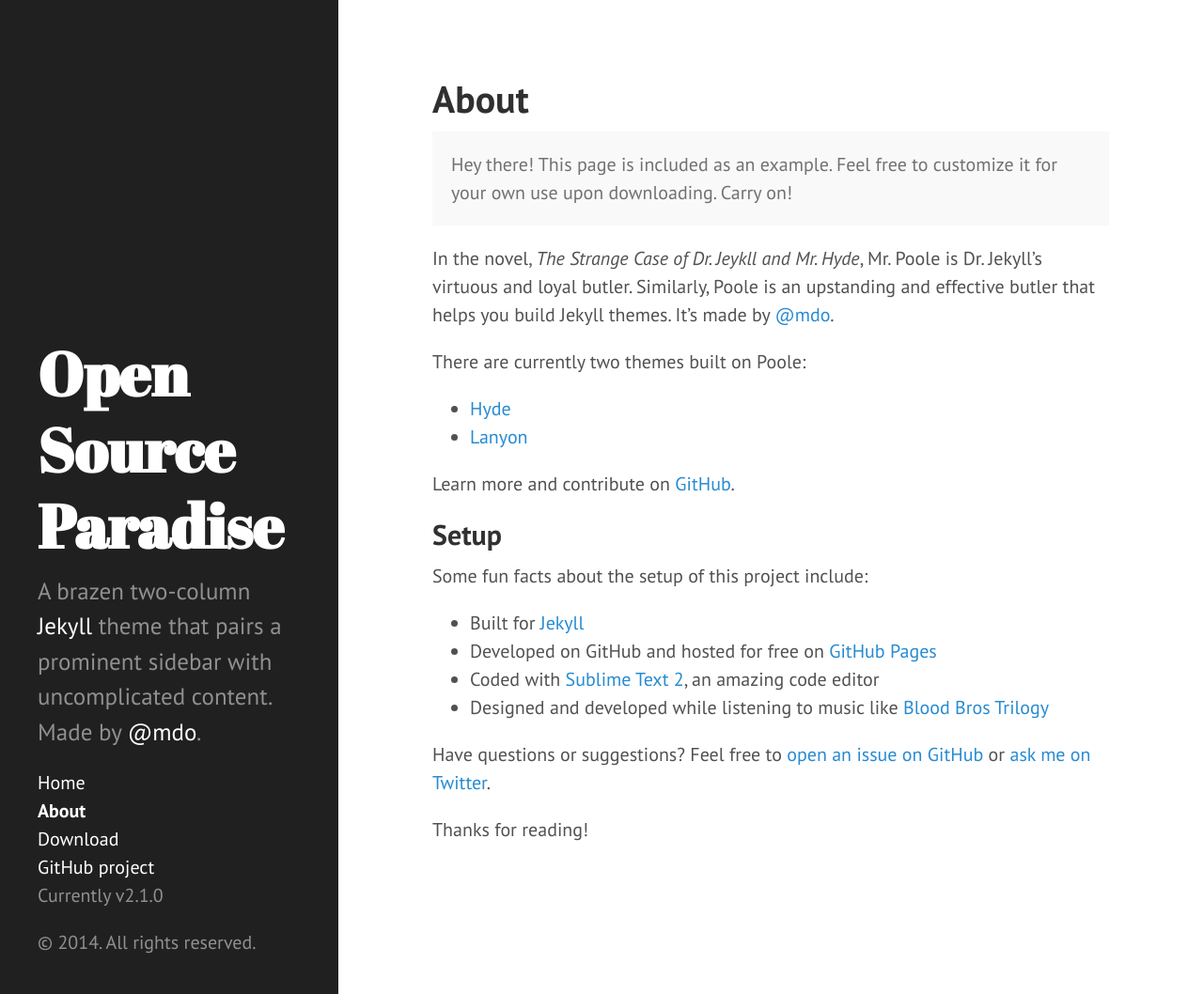
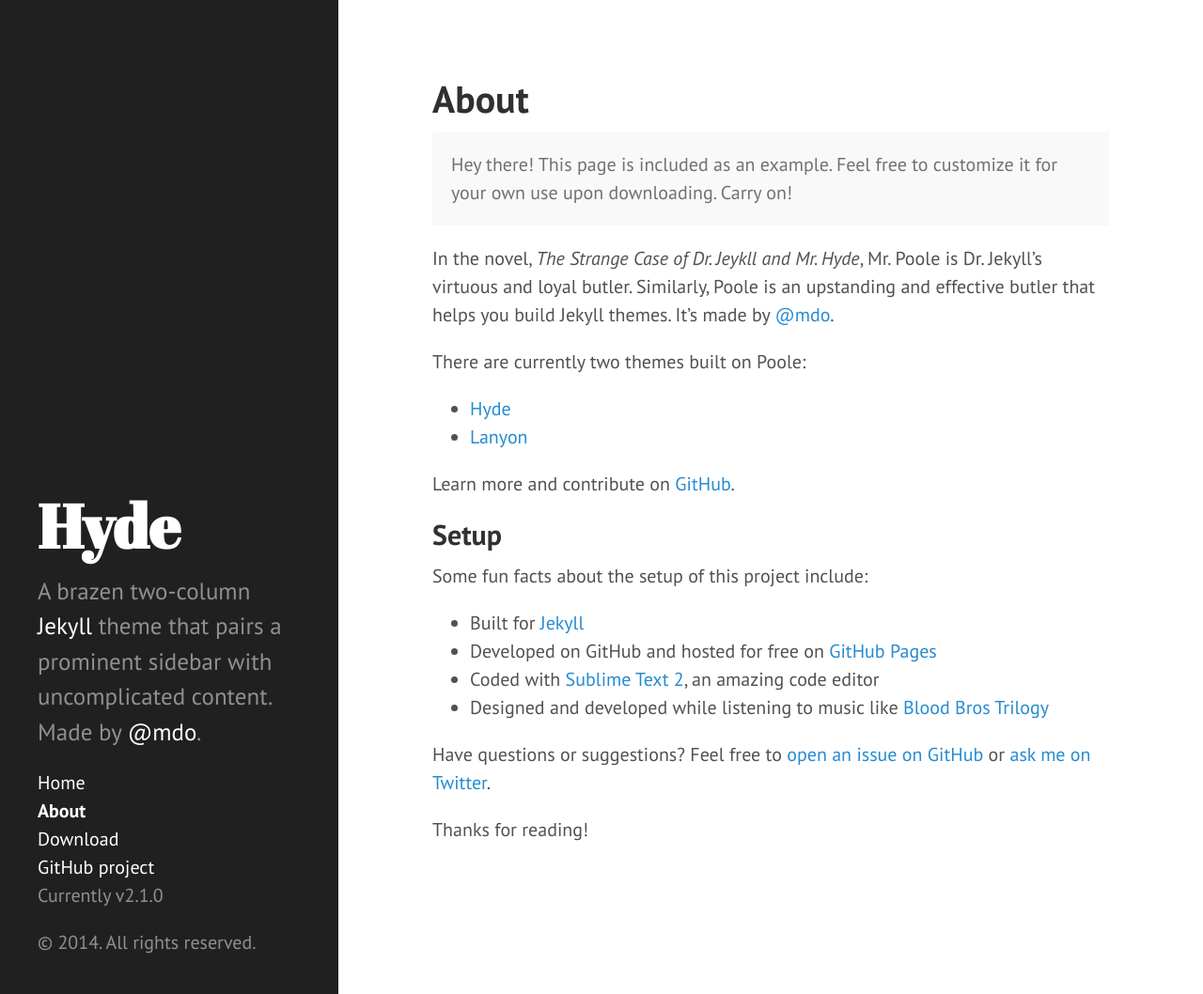
Before and after one commit to albaplaza/albaplaza.github.io, a Jekyll site: the page built from about.md, in a window 1280 px wide and 1058 px high. Shown: the whole window at 94% size. Built offline with Jekyll 4.4.1, drawn with Linux system fonts in a browser that asks for light colours; Markdown is read by kramdown in place of the engine named in the settings.

Commit message:
Posts
inkscape paginate 10

```diff
--- a/_config.yml
+++ b/_config.yml
@@ -6,17 +6,17 @@
 permalink:        pretty
 
 # Setup
-title:            Open Source Paradise
+title:            Hyde
 tagline:          'A Jekyll theme'
 description:      'A brazen two-column <a href="http://jekyllrb.com" target="_blank">Jekyll</a> theme that pairs a prominent sidebar with uncomplicated content. Made by <a href="https://twitter.com/mdo" target="_blank">@mdo</a>.'
-url:              /
+url:              http://hyde.getpoole.com
 baseurl:          /
 
 author:
   name:           'Mark Otto'
   url:            https://twitter.com/mdo
 
-paginate:         20
+paginate:         10
 
 # Custom vars
 version:          2.1.0
```
